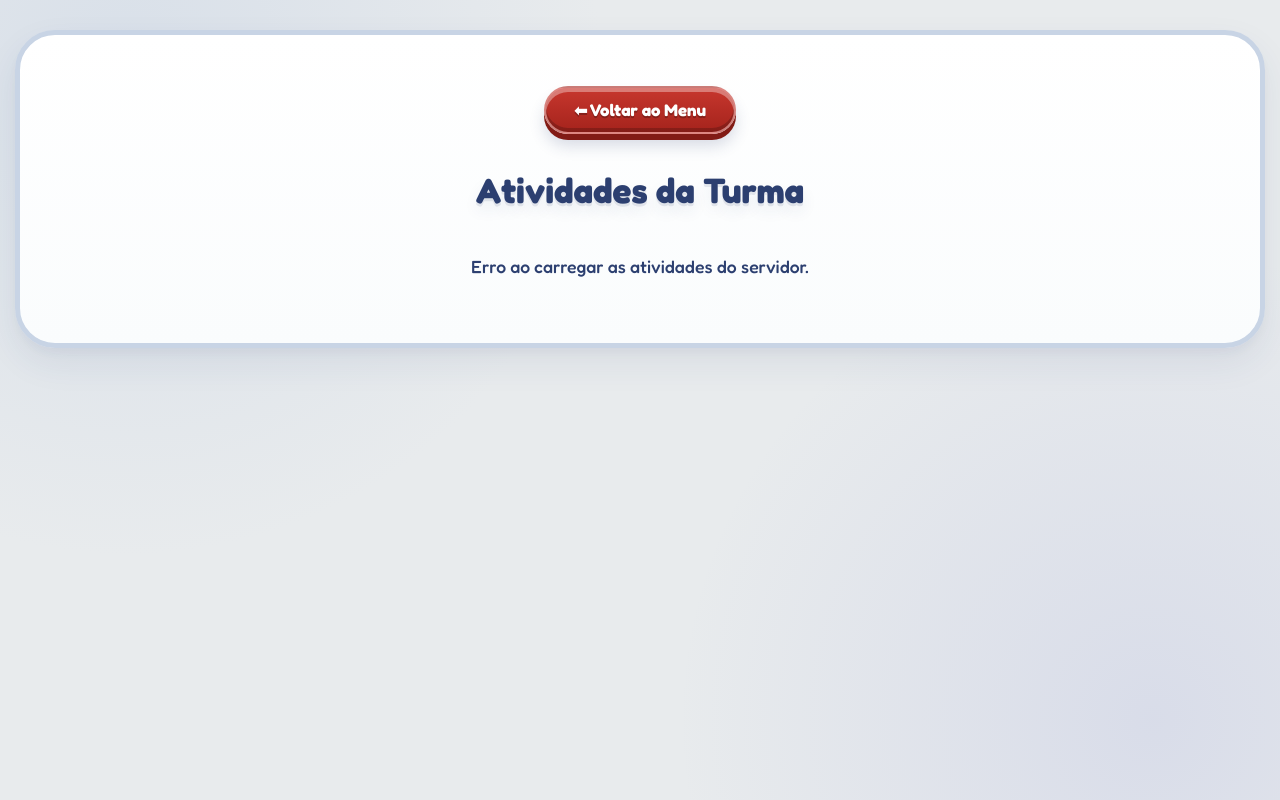
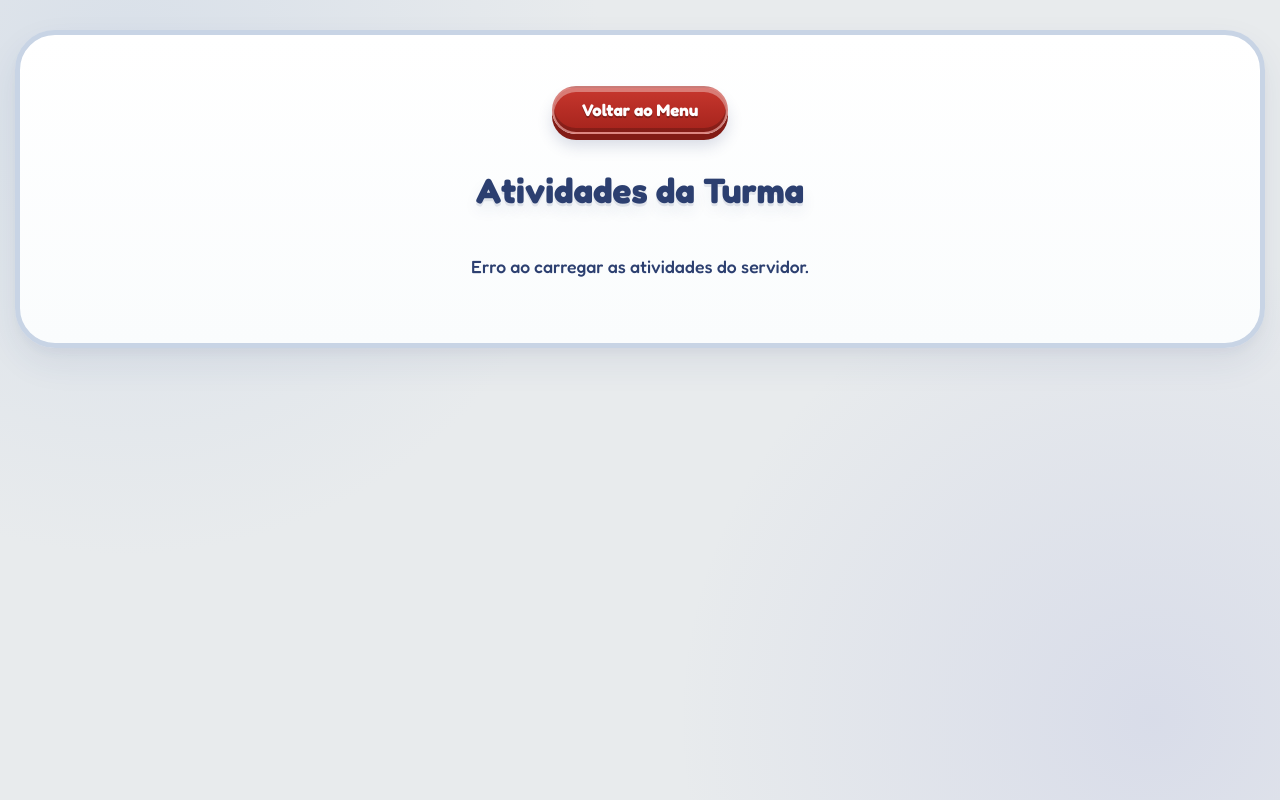
Before and after one commit to DuRocha08/Projeto-caixa-de-matematica, a website: page lista-de-atividades.html in a window 1280 px wide. Drawn offline with Linux system fonts and the light colour scheme; no server answers.

Commit message:
Update lista-de-atividades.html

```diff
--- a/lista-de-atividades.html
+++ b/lista-de-atividades.html
@@ -8,7 +8,7 @@
 </head>
 <body>
     <div class="container tela">
-        <button class="btn-voltar" onclick="window.location.href='gavetas.html'">⬅ Voltar ao Menu</button>
+        <button class="btn-voltar" onclick="window.location.href='gavetas.html'">Voltar ao Menu</button>
         <h2 style="text-align: center;">Atividades da Turma</h2>
         <div id="lista-atividades"></div>
     </div>
```
